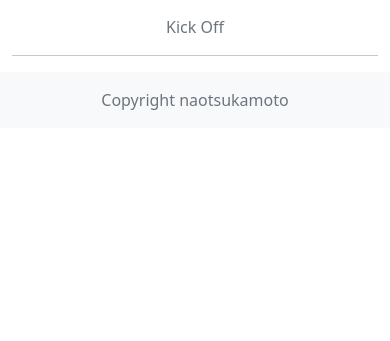
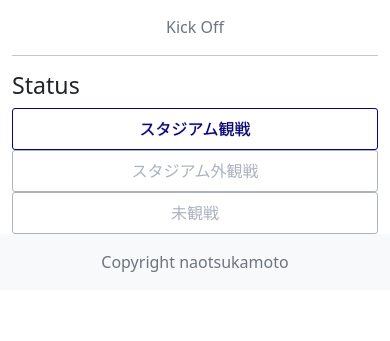
Before and after one commit to naotsukamoto/j-ikitai, a Flask app: template app/templates/log.html in a window 390 px wide; the page is wider, and only the part inside the window is pictured. Shown: the part 503-844 px from the top of that part. Run offline with Flask 2, Linux system fonts and the light colour scheme; the template is opened without the code that fills it, so the values that code supplies are empty; parts of the project's set-up code (start-up, migrations or seed data) failed here and were passed over.

Commit message:
add status radio button

```diff
--- a/app/static/main.css
+++ b/app/static/main.css
@@ -27,6 +27,39 @@ input:checked + div.favo-team{
     box-shadow: 2px 2px 4px gray;
 }
 
+.status-box{
+    clip: rect(1px, 1px, 1px, 1px);
+    position: absolute !important;
+}
+
+.status-label {
+    padding: 0.5rem 1rem;
+    width: 100%;
+    border-radius: 3px;
+    transition: all .2s;
+    border: 1px solid #ACB3BF;
+    color: #ACB3BF;
+}
+
+input.status-box:nth-child(1):checked + .status-label {
+    color: #060389;
+    border: 1px solid #060389;
+    text-shadow: 0 0 1px rgba(0,0,0,.7);
+}
+
+.status-box:nth-child(3):checked + .status-label {
+    color: #038910;
+    border: 1px solid #038910;
+    text-shadow: 0 0 1px rgba(0,0,0,.7);
+}
+
+.status-box:nth-child(5):checked + .status-label {
+    color: #890303;
+    border: 1px solid #890303;
+    text-shadow: 0 0 1px rgba(0,0,0,.7);
+}
+
+
 input{
     width: 100%;
     height: 50px;
--- a/app/templates/log.html
+++ b/app/templates/log.html
@@ -28,6 +28,23 @@
             <p class="text-muted">{{log_game.game_date.time()}} Kick Off</p>
             <hr>
         </div>
+        <div>
+            <h3>Status</h3>
+            <form action="status" method="post">
+                <div class="col-md-3 d-md-inline-block">
+                    <input type="radio" class="status-box" id="status-1" name="status" value="1" checked="checked">
+                    <label class="status-label" for="status-1">スタジアム観戦</label>
+                </div>
+                <div class="col-md-3 d-md-inline-block">
+                    <input type="radio" class="status-box" id="status-2" name="status" value="2">
+                    <label class="status-label" for="status-2">スタジアム外観戦</label>
+                </div>
+                <div class="col-md-3 d-md-inline-block">
+                    <input type="radio" class="status-box" id="status-3" name="status" value="3">
+                    <label class="status-label" for="status-3">未観戦</label>
+                </div>
+            </form>
+        </div>
     </div>
     <footer class="footer mt-auto py-3 bg-light">
         <div class="container">
--- a/models/models.py
+++ b/models/models.py
@@ -16,7 +16,7 @@ class User(Base):
     updated_at = Column(DateTime)
 
     teams = relationship("Team", backref="user")
-    user_watching_logs = relationship("UserWatchingLogs")
+    user_watching_logs = relationship("UserWatchingLog", backref="user")
 
     def __init__(self, email=None,hashed_password=None,nickname=None,favo_teams_id=None,session_time=None,status=None,created_at=None,updated_at=None):
         self.email = email
@@ -47,8 +47,6 @@ class Team(Base):
     def __repr__(self):
         return '<TeamName %r>' % (self.team_name)
 
-    user_watching_logs = relationship("UserWatchingLogs")
-
 class Game(Base):
     __tablename__ = "games"
     id = Column(Integer,primary_key = True)
@@ -74,6 +72,8 @@ class Game(Base):
     def __repr__(self):
         return '<GameName %r>' % (self.game_date)
 
+    user_watching_logs = relationship("UserWatchingLog",backref="game")
+
 class UserWatchingLog(Base):
     __tablename__ = "user_watching_logs"
     id = Column(Integer, primary_key = True)
```
